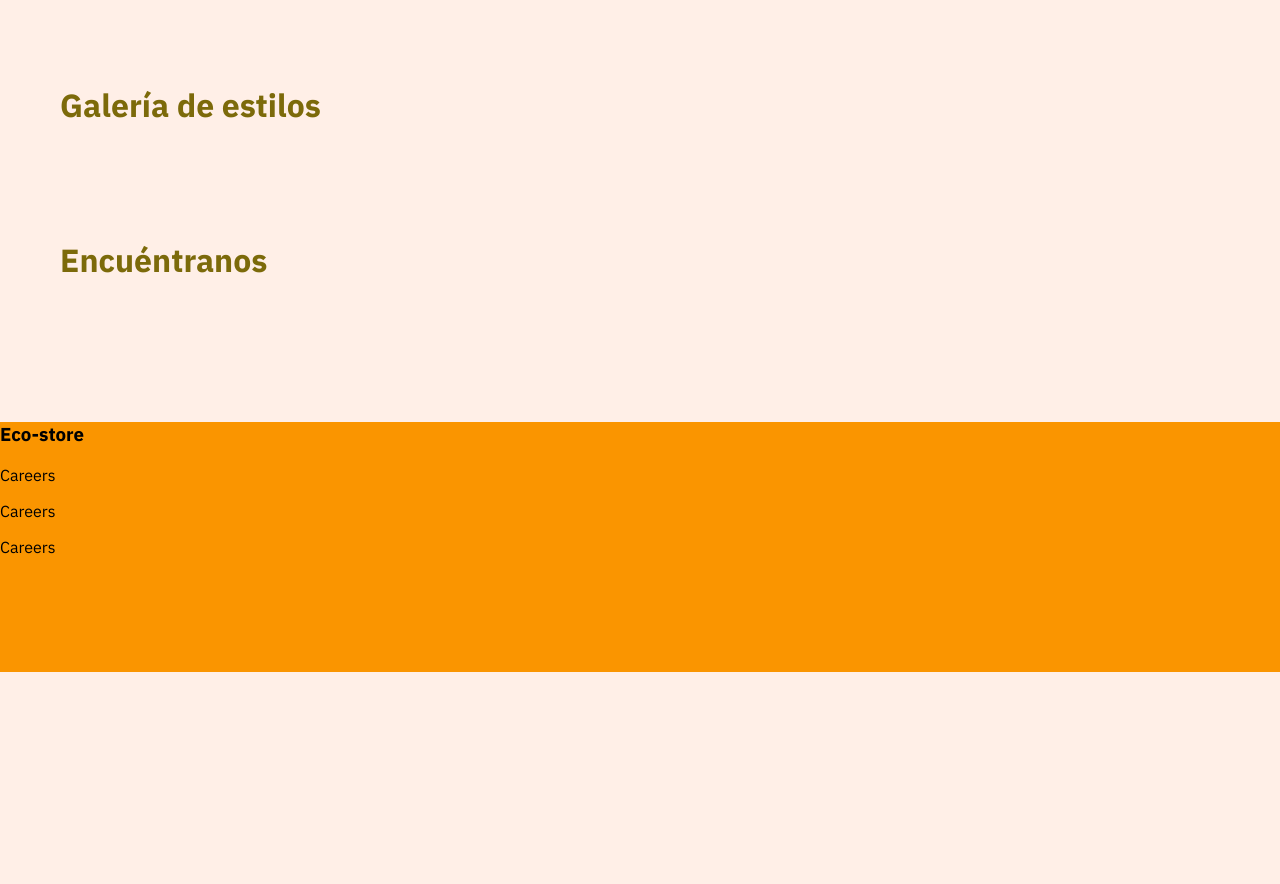
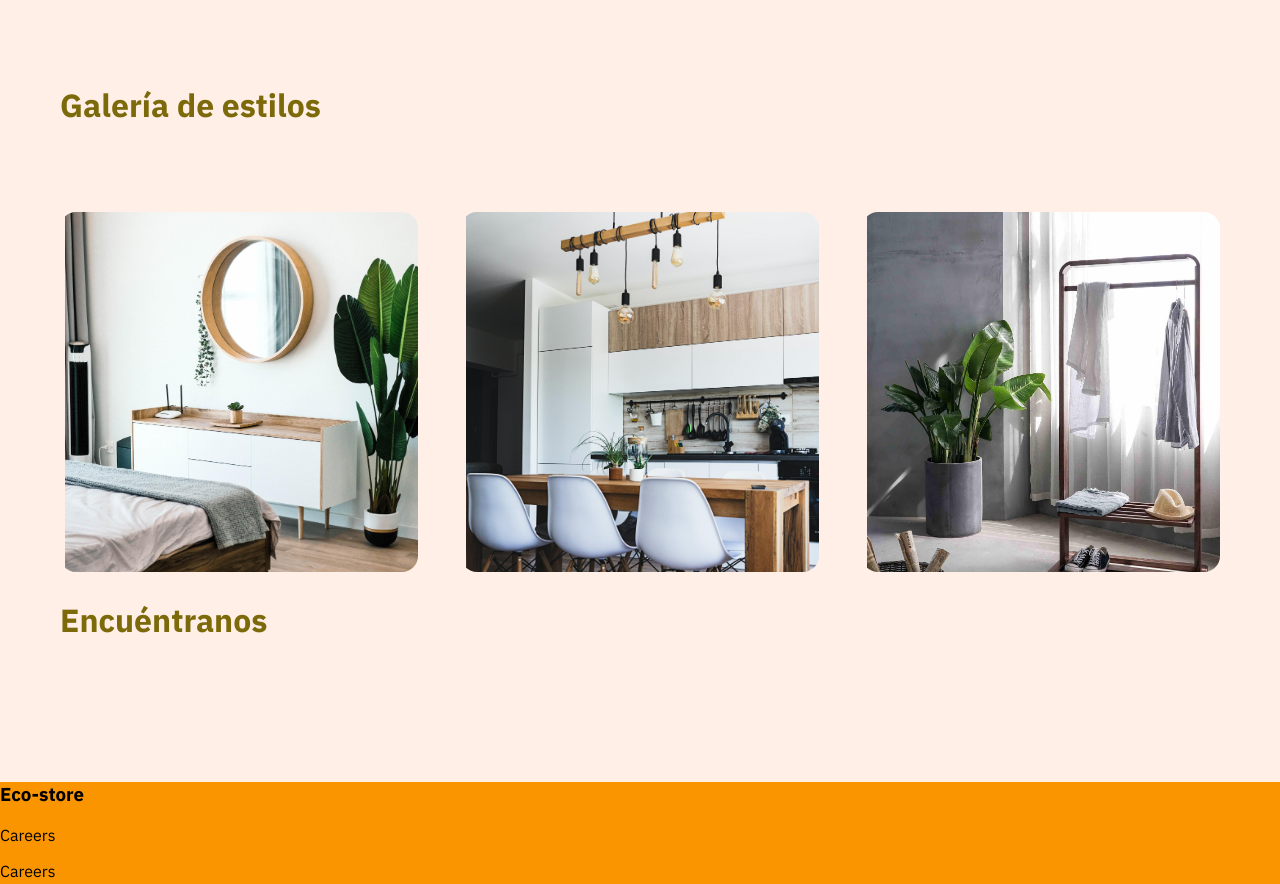
Before and after one commit to christefs/LandingPage-SASS, a plain HTML site: page index.html in a window 1280 px wide. Shown: the part 3556-4440 px from the top of the page. Before the commit the page ends 4228 px from the top, so only its background shows below. Drawn offline with Linux system fonts and the light colour scheme.

Commit message:
Estructura de la sección Galería de Estilos

```diff
--- a/index.html
+++ b/index.html
@@ -217,7 +217,7 @@
         <section class="info-section">
             <div class="about-us">
                 <h2>¿Por qué nosotros?</h2>
-                <div class="mision-section">
+                <div class="mission-section">
                     <div class="earth">
                         <img src="./assets/img/earth.png" alt="">
                         <p>Compromiso con el medio ambiente garantizando el uso de materiales 100% reciclables.</p>
@@ -231,15 +231,12 @@
             </div>
             <div class="gallery">
                 <h2>Galería de estilos</h2>
-                <div>
-                    <img src="" alt="">
+                <div class="gallery-images">
+                    <img src="./assets/img/gallery-1.jpg" alt="">
+                    <img src="./assets/img/gallery-2.jpg" alt="">
+                    <img src="./assets/img/gallery-3.jpg" alt="">
                 </div>
-                <div>
-                    <img src="" alt="">
-                </div>
-                <div>
-                    <img src="" alt="">
-                </div>
+
             </div>
             <div class="location">
                 <h2>Encuéntranos</h2>
--- a/scss/main.scss
+++ b/scss/main.scss
@@ -94,6 +94,9 @@ article {
         border-radius: 35px;
         color: white;
         font-size: 1em;
+        &:hover {
+            transform: scale(1.1);
+        }
     }
 
     img {
@@ -183,7 +186,7 @@ section {
         font-weight: bold;
         padding-bottom: 60px;
     }
-    .mision-section {
+    .mission-section {
 
         @include flexCenter(row, space-evenly , center);
         .earth {
@@ -204,6 +207,26 @@ section {
         }
     }
 }
+.gallery {
+    h2 {
+        font-weight: bold;
+        padding-bottom: 60px;
+    }
+    .gallery-images {
+        @include flexCenter(row, space-between, center);
+        img {
+            width: 28vw;
+            height: 45vh;
+            object-fit: cover;
+            object-position: 5px 35%;
+            border-radius: 16px;
+
+            &:hover {
+                transform: scale(1.1);
+            }
+        }
+    }
+}
 
 footer {
     $background: $quaternary-color;
```
Also changed, not shown: css/main.css, 1 other file.
